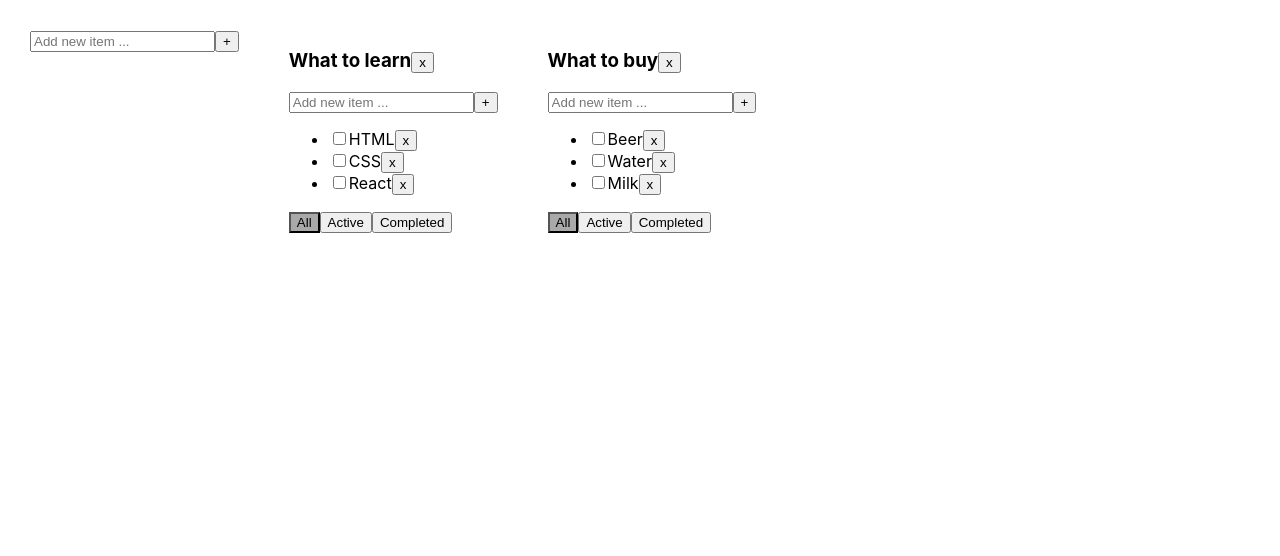
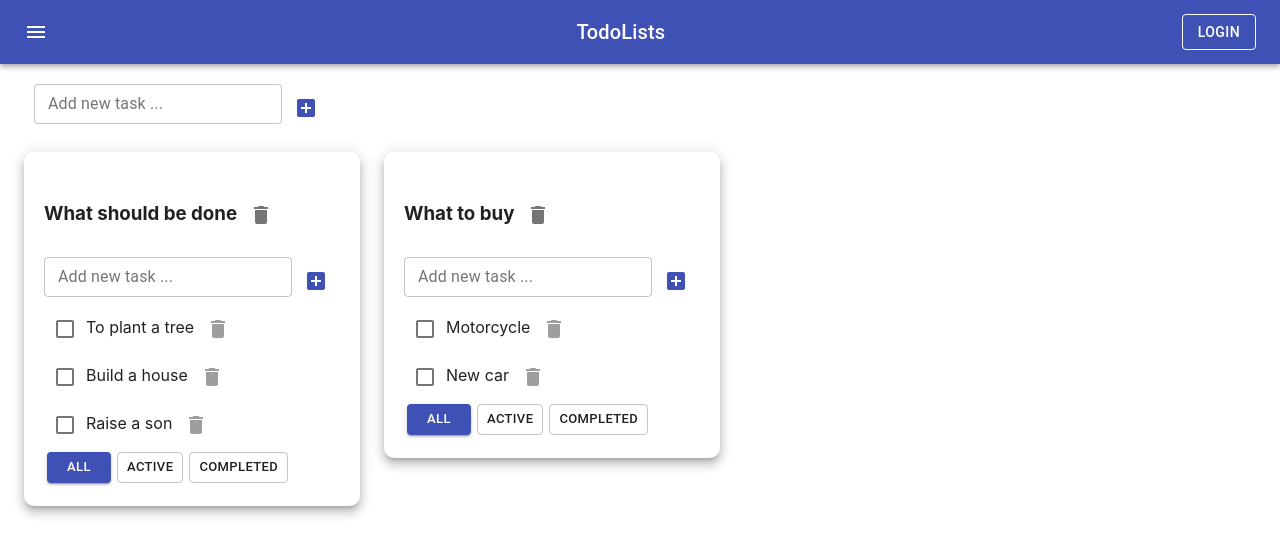
Before and after one commit to IhorVasylenko/TodoList, a React (Create React App) app: page / in a window 1280 px wide. Shown: the top 556 px of the page. Built offline with nearby package versions, Linux system fonts and the light colour scheme.

Commit message:
material ua

```diff
--- a/src/AddItemForm.tsx
+++ b/src/AddItemForm.tsx
@@ -1,4 +1,6 @@
 import React, {ChangeEvent, KeyboardEvent, useState} from "react";
+import {IconButton, TextField} from "@material-ui/core";
+import {AddBox} from "@material-ui/icons";
 
 export type AddItemFormPropsType = {
     addItem: (title: string) => void
@@ -30,12 +32,21 @@ export function AddItemForm(props: AddItemFormPropsType) {
 
     return (
         <div>
-            <input placeholder={'Add new item ...'} value={title} onChange={onChangeItemHandler}
-                   onKeyPress={onKeyPressHandler} className={error ? 'error' : ''}
-                   style={{outline: 'none'}}
+            <TextField
+                size={"small"}
+                label={"Add new task ..."}
+                helperText={error && "Required title!"}
+                error={error}
+                variant={"outlined"}
+                value={title}
+                onChange={onChangeItemHandler}
+                onKeyPress={onKeyPressHandler}
+                // onBlur={() => setError(false)}
+                // autoFocus={true}
             />
-            <button onClick={onClickAddItemHandler}>+</button>
-            {error ? <div className='error-message'>'Required title!'</div> : null}
+            <IconButton color={error ? "secondary" : "primary"} onClick={onClickAddItemHandler}>
+                <AddBox/>
+            </IconButton>
         </div>
     )
 }
--- a/src/App.css
+++ b/src/App.css
@@ -1,25 +1,6 @@
 .App {
-  padding: 30px;
-  display: flex;
+
 }
-
-.App > div {
-  margin-right: 50px;
+.is-done {
+    opacity: 0.5;
 }
-
-
-.error {
-  border: red 2px solid;
-}
-
-.error-message {
-  color: red;
-}
-
-.active-filter {
-  background-color: darkgray;
-}
-
-.is-done {
-  opacity: 0.5;
-}
--- a/src/App.tsx
+++ b/src/App.tsx
@@ -3,6 +3,8 @@ import './App.css';
 import {TodoList} from "./TodoList";
 import {v1} from "uuid";
 import {AddItemForm} from "./AddItemForm";
+import {AppBar, Button, Container, Grid, IconButton, Paper, Toolbar, Typography} from "@material-ui/core";
+import {Menu} from "@material-ui/icons";
 
 
 export type FilterValuesType = 'all' | 'active' | 'completed'
@@ -11,7 +13,6 @@ export type TodoListType = {
     title: string
     filter: FilterValuesType
 }
-
 export type TasksType = {
     id: string
     isDone: boolean
@@ -22,30 +23,25 @@ export type TaskStateType= {
 }
 
 
-
 function App() {
 // BL:
     const todoListId_1 = v1()
     const todoListId_2 = v1()
-
     const [todoLists, setTodoLists] = useState<Array<TodoListType>>([
-        {id: todoListId_1, title: 'What to learn', filter: 'all'},
+        {id: todoListId_1, title: 'What should be done', filter: 'all'},
         {id: todoListId_2, title: 'What to buy', filter: 'all'}
     ])
-
     const [tasks, setTasks] = useState<TaskStateType>({
         [todoListId_1]: [
-            {id: v1(), isDone: false, title: 'HTML'},
-            {id: v1(), isDone: false, title: 'CSS'},
-            {id: v1(), isDone: false, title: 'React'}
+            {id: v1(), title: 'To plant a tree', isDone: false},
+            {id: v1(), title: 'Build a house', isDone: false},
+            {id: v1(), title: 'Raise a son', isDone: false}
         ],
         [todoListId_2]: [
-            {id: v1(), isDone: false, title: 'Beer'},
-            {id: v1(), isDone: false, title: 'Water'},
-            {id: v1(), isDone: false, title: 'Milk'}
+            {id: v1(), title: 'Motorcycle', isDone: false},
+            {id: v1(), title: 'New car', isDone: false}
         ],
     })
-
 
 
     const removeTask = (taskId: string, todoListId: string) => {
@@ -69,6 +65,11 @@ function App() {
         //setTasks({...tasks, [todoListId]: tasks[todoListId].map(t => t.id === taskId ? {...t, isDone: newIsDoneValue} : t) })
     }
 
+    const changeTaskTitle = (taskId: string, title: string, todoListId: string) => {
+        tasks[todoListId] = tasks[todoListId].map(t => t.id === taskId ? {...t, title} : t)
+        setTasks({...tasks})
+    }
+
     const changeFilter = (value: FilterValuesType, todoListId: string) => {
         setTodoLists(todoLists.map( tl => tl.id === todoListId ? {...tl, filter: value} : tl) )
     }
@@ -83,11 +84,6 @@ function App() {
         const newTodoList: TodoListType = {id: newTodoListId, title, filter: 'all'}
         setTodoLists([newTodoList, ...todoLists])
         setTasks({...tasks, [newTodoListId]: []})
-    }
-
-    const changeTaskTitle = (taskId: string, title: string, todoListId: string) => {
-        tasks[todoListId] = tasks[todoListId].map(t => t.id === taskId ? {...t, title} : t)
-        setTasks({...tasks})
     }
 
     const changeTodoListTitle = (title: string, todoListId: string) => {
@@ -109,8 +105,9 @@ function App() {
 
     const todoListsComponents = todoLists.map(tl => {
             return (
+                <Grid item key={tl.id}>
+                    <Paper elevation={7} style={{padding: "20px", borderRadius: "10px"}}>
                         <TodoList
-                    key={tl.id}
                             todoListId={tl.id}
                             title={tl.title}
                             filter={tl.filter}
@@ -123,15 +120,36 @@ function App() {
                             changeTaskTitle={changeTaskTitle}
                             changeTodoListTitle={changeTodoListTitle}
                         />
+                    </Paper>
+                </Grid>
             )
         }
     )
 
 
     return (
-        <div className="App">
+        <div className={"App"}>
+            <AppBar position={"static"}>
+                <Toolbar style={{justifyContent: "space-between"}}>
+                    <IconButton edge={"start"} color={"inherit"} >
+                        <Menu />
+                    </IconButton>
+                    <Typography variant={"h6"} >
+                        TodoLists
+                    </Typography>
+                    <Button variant={"outlined"} color={"inherit"} >
+                        Login
+                    </Button>
+                </Toolbar>
+            </AppBar>
+            <Container fixed>
+                <Grid container style={{padding: "20px 10px"}}>
                     <AddItemForm addItem={addTodoList} />
+                </Grid>
+                <Grid container spacing={3}>
                     {todoListsComponents}
+                </Grid>
+            </Container>
         </div>
     )
 }
--- a/src/EditableSpan.tsx
+++ b/src/EditableSpan.tsx
@@ -1,4 +1,5 @@
 import React, {ChangeEvent, useState} from "react";
+import {TextField} from "@material-ui/core";
 
 export type EditableSpanPropsType = {
     title: string
@@ -19,7 +20,14 @@ export function EditableSpan(props: EditableSpanPropsType) {
 
     return (
         editMode ?
-            <input value={title} onChange={onChangeItemHandler} autoFocus onBlur={offEditMode} /> :
+            <TextField
+                variant={"standard"}
+                color={"primary"}
+                value={title}
+                onChange={onChangeItemHandler}
+                autoFocus
+                onBlur={offEditMode}
+            /> :
             <span onDoubleClick={onEditMode}>{props.title}</span>
     )
 }
--- a/src/TodoList.tsx
+++ b/src/TodoList.tsx
@@ -2,6 +2,8 @@ import React, {ChangeEvent} from "react";
 import {FilterValuesType, TasksType} from "./App";
 import {EditableSpan} from "./EditableSpan";
 import {AddItemForm} from "./AddItemForm";
+import {Button, Checkbox, IconButton} from "@material-ui/core";
+import {Delete} from "@material-ui/icons";
 
 type TodoListPropsType = {
     todoListId: string
@@ -25,38 +27,61 @@ export function TodoList(props: TodoListPropsType) {
             const changeTaskTitle = (title: string) => props.changeTaskTitle(task.id, title, props.todoListId)
 
             return (
-                <li key={task.id} className={task.isDone ? 'is-done' : ''}>
-                    <input type="checkbox" checked={task.isDone}
-                           onChange={onChengStatusHandler} />
+                <div key={task.id} >
+                    <Checkbox
+                        color={"default"}
+                        checked={task.isDone}
+                        onChange={onChengStatusHandler}
+                    />
+                    <span className={task.isDone ? 'is-done' : ''}>
                     <EditableSpan title={task.title} changeTitle={changeTaskTitle}/>
-                    <button onClick={removeTask}>x</button>
-                </li>
+                    </span>
+                    <IconButton onClick={removeTask} style={{opacity: ".7"}}>
+                        <Delete/>
+                    </IconButton>
+                </div>
             )
         }
     )
 
     const onClickRemoveTodoListHandler = () => props.removeTodoList(props.todoListId)
+    const addTask = (title: string) => props.addTask(title, props.todoListId)
+    const changeTodoListTitle = (title: string) => props.changeTodoListTitle(title, props.todoListId)
 
     const onClickAllChangeFilterHandler = () => props.changeFilter('all', props.todoListId)
     const onClickActiveChangeFilterHandler = () => props.changeFilter('active', props.todoListId)
     const onClickCompletedChangeFilterHandler = () => props.changeFilter('completed', props.todoListId)
 
-    const addTask = (title: string) => props.addTask(title, props.todoListId)
-
-    const changeTodoListTitle = (title: string) => props.changeTodoListTitle(title, props.todoListId)
 
     return (
         <div>
             <h3 >
                 <EditableSpan title={props.title} changeTitle={changeTodoListTitle} />
-                <button onClick={onClickRemoveTodoListHandler}>x</button>
+                <IconButton onClick={onClickRemoveTodoListHandler}>
+                    <Delete/>
+                </IconButton>
             </h3>
             <AddItemForm addItem={addTask} />
-            <ul>{tasksList}</ul>
+            <div>{tasksList}</div>
             <div>
-                <button className={props.filter === 'all' ? 'active-filter' : ''} onClick={onClickAllChangeFilterHandler}>All</button>
-                <button className={props.filter === 'active' ? 'active-filter' : ''} onClick={onClickActiveChangeFilterHandler}>Active</button>
-                <button className={props.filter === 'completed' ? 'active-filter' : ''} onClick={onClickCompletedChangeFilterHandler}>Completed</button>
+                <Button
+                    style={{margin: "3px"}}
+                    size={"small"}
+                    variant={props.filter === 'all' ? 'contained' : 'outlined'}
+                    color={props.filter === 'all' ? 'primary' : 'default'}
+                    onClick={onClickAllChangeFilterHandler}>All</Button>
+                <Button
+                    style={{margin: "3px"}}
+                    size={"small"}
+                    variant={props.filter === 'active' ? 'contained' : 'outlined'}
+                    color={props.filter === 'active' ? 'primary' : 'default'}
+                    onClick={onClickActiveChangeFilterHandler}>Active</Button>
+                <Button
+                    style={{margin: "3px"}}
+                    size={"small"}
+                    variant={props.filter === 'completed' ? 'contained' : 'outlined'}
+                    color={props.filter === 'completed' ? 'primary' : 'default'}
+                    onClick={onClickCompletedChangeFilterHandler}>Completed</Button>
             </div>
         </div>
     )
```
Lines whose indentation alone changed are shown as unchanged.
